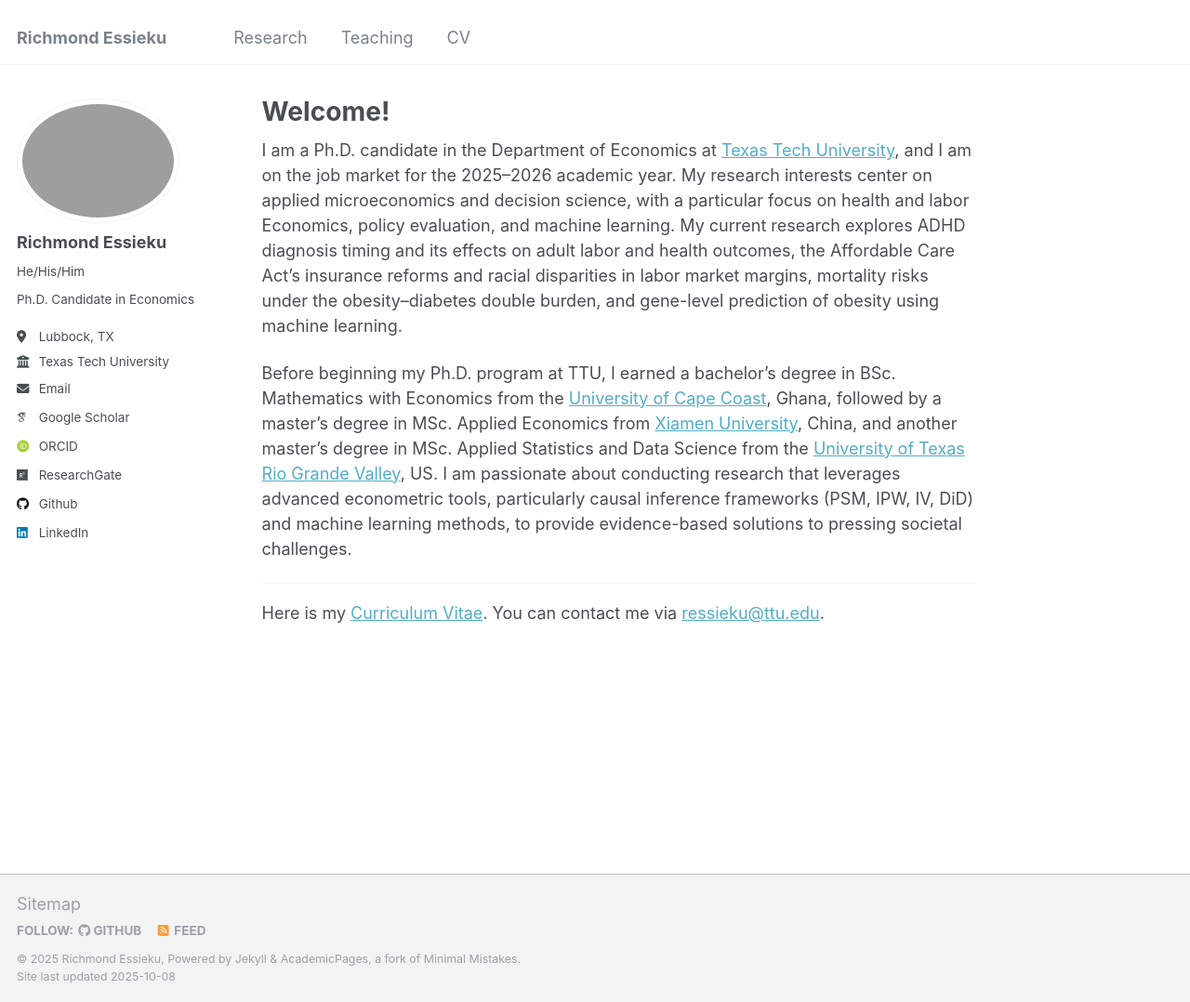
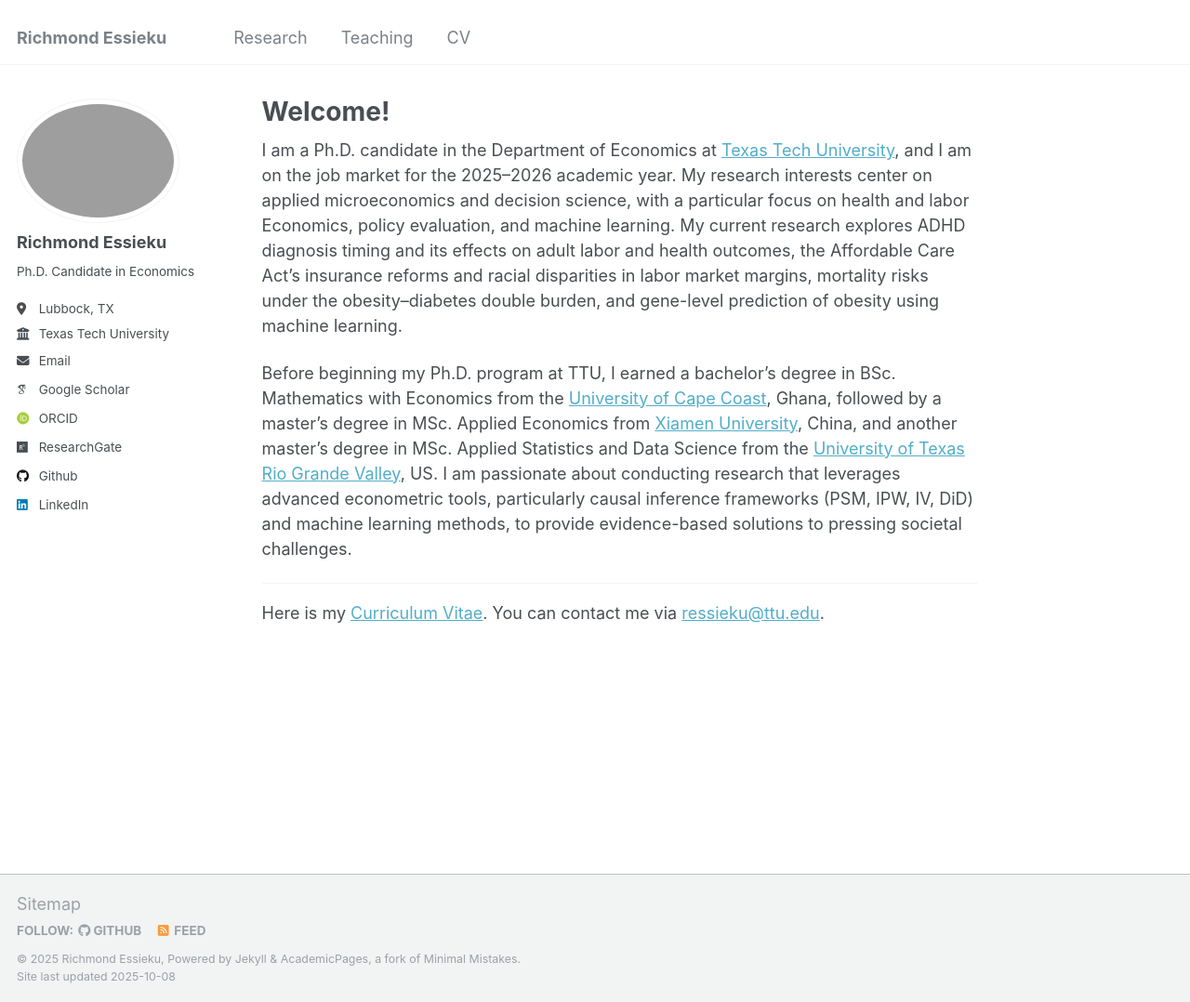
Before and after one commit to essieku/essieku.github.io, a Jekyll site: the page built from _pages/about.md, in a window 1280 px wide and 1078 px high. Shown: the whole window at 93% size. Built offline with Jekyll 4.4.1, drawn with Linux system fonts in a browser that asks for light colours; some web fonts are replaced.

Commit message:
Update _config.yml

```diff
--- a/_config.yml
+++ b/_config.yml
@@ -23,7 +23,7 @@ author:
   # Biographic information
   avatar           : "rich.png"
   name             : "Richmond Essieku"
-  pronouns         : "He/His/Him"
+  pronouns         : #"He/His/Him"
   bio              : "Ph.D. Candidate in Economics"
   location         : "Lubbock, TX"
   employer         : "Texas Tech University"
```
